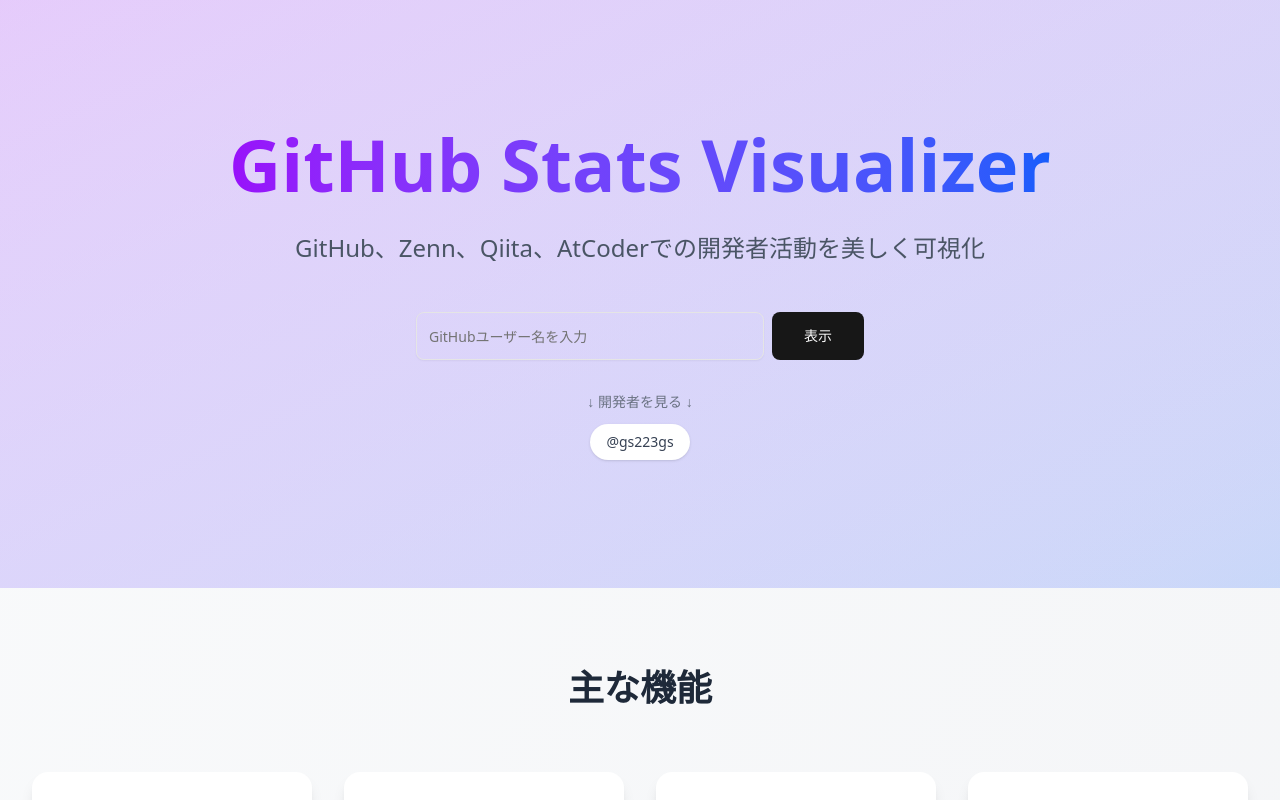
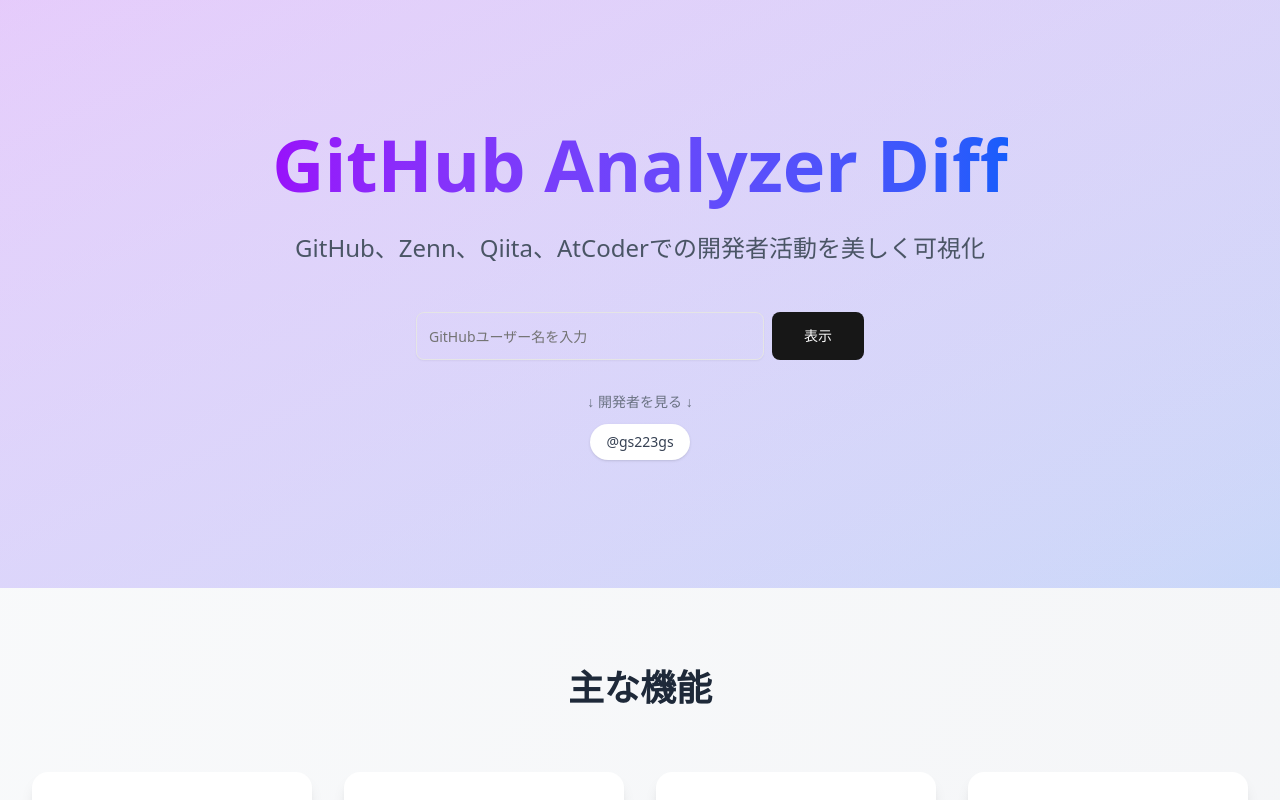
Before and after one commit to gs223gs/github-analyze-diff, a Next.js app: page / in a window 1280 px wide. Shown: the top 800 px of the page. Built offline with nearby package versions, Linux system fonts and the light colour scheme.

Commit message:
feat: 新しいwrangler.tomlファイルを追加し、アイコンを設定。ヒーローセクションのタイトルを「GitHub Analyzer Diff」に変更。

```diff
--- a/app/layout.tsx
+++ b/app/layout.tsx
@@ -7,6 +7,9 @@
   description: "GitHub、Zenn、Qiita、AtCoderでの開発者活動を美しく可視化するツール",
   keywords: ["GitHub", "統計", "開発者", "プログラミング", "Zenn", "Qiita", "AtCoder"],
   authors: [{ name: "GitHub Stats Visualizer Team" }],
+  icons: {
+    icon: "/favicon.ico",
+  },
   openGraph: {
     title: "GitHub Stats Visualizer",
     description: "GitHub、Zenn、Qiita、AtCoderでの開発者活動を美しく可視化するツール",
--- a/components/template/HeroSection.tsx
+++ b/components/template/HeroSection.tsx
@@ -21,7 +21,7 @@
         <div className="text-center">
           <h1 className="text-5xl sm:text-6xl md:text-7xl font-bold mb-8 animate-fade-in">
             <span className="bg-gradient-to-r from-purple-600 to-blue-600 bg-clip-text text-transparent">
-              GitHub Stats Visualizer
+              GitHub Analyzer Diff
             </span>
           </h1>
           <p className="text-xl sm:text-2xl text-gray-600 dark:text-gray-300 mb-12 max-w-3xl mx-auto animate-fade-in animation-delay-200">
```
Also changed, not shown: 2 other files (tests, documents, lock files or other folders).
